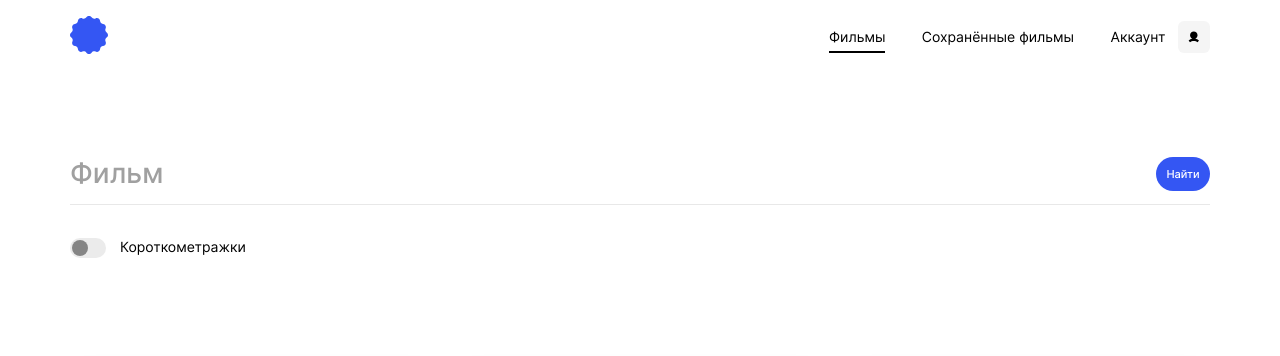
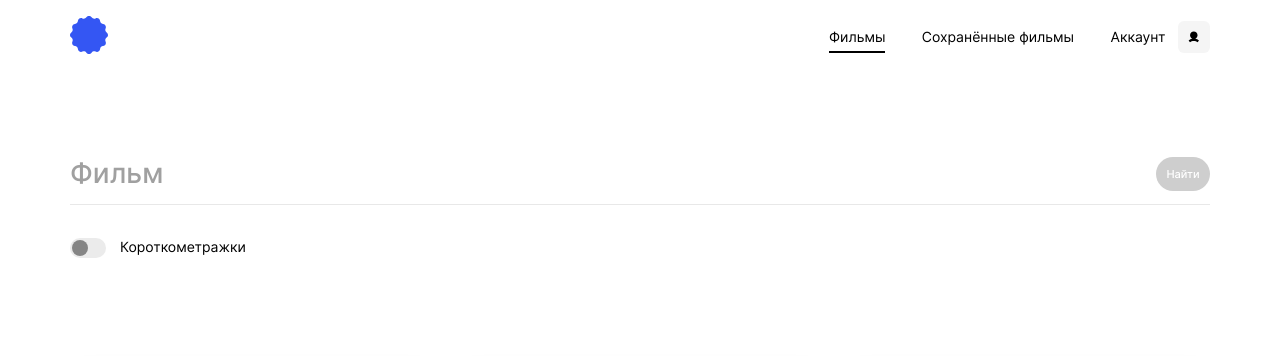
Before and after one commit to Partycoxx/movies-explorer-frontend, a React (Create React App) app: page /movies in a window 1280 px wide. Shown: the top 356 px of the page. Built offline with nearby package versions, Linux system fonts and the light colour scheme.

Commit message:
Added search form validation and margin to bio-container

```diff
--- a/package.json
+++ b/package.json
@@ -17,7 +17,8 @@
     "start": "react-scripts start",
     "build": "react-scripts build",
     "test": "react-scripts test",
-    "eject": "react-scripts eject"
+    "eject": "react-scripts eject",
+    "deploy": "npm run build && scp -r ./build/* locomotive@130.193.52.169:/home/locomotive/frontend"
   },
   "eslintConfig": {
     "extends": [
--- a/src/components/AboutMe/AboutMe.css
+++ b/src/components/AboutMe/AboutMe.css
@@ -26,7 +26,7 @@
   flex-direction: column;
   max-width: 600px;
   align-items: flex-start;
-  margin: 0 0 30px 0;
+  margin: 0 30px 30px 0;
 }
 
 .about-me__heading {
--- a/src/components/Button/Button.css
+++ b/src/components/Button/Button.css
@@ -14,3 +14,7 @@
 .button_transparent {
   background-color: transparent;
 }
+
+.button:disabled {
+  background-color: #cecece;
+}
--- a/src/components/Button/Button.js
+++ b/src/components/Button/Button.js
@@ -2,13 +2,20 @@ import classNames from "classnames";
 import React from "react";
 import "./Button.css";
 
-export default function Button({ className, onClick, text, type }) {
+export default function Button({
+  className,
+  onClick,
+  text,
+  type,
+  disabled = false,
+}) {
   return (
     <button
       onClick={onClick}
       className={classNames(className, "button", "on-hover", {
         [`button_${type}`]: type,
       })}
+      disabled={disabled}
     >
       {text}
     </button>
--- a/src/components/Search/Search.js
+++ b/src/components/Search/Search.js
@@ -1,19 +1,56 @@
-import React from "react";
+import React, { useState } from "react";
 import Button from "../Button/Button";
 import Slider from "../Slider/Slider";
 import "./Search.css";
 
-export default function Search() {
+export default function Search({ onFormSubmit }) {
+  const [searchData, setSearchData] = useState({
+    movie: "",
+    hasShortFilms: false,
+  });
+
+  const handleFormSubmit = (e) => {
+    e.preventDefault();
+    onFormSubmit(searchData);
+  };
+
+  const handleSLiderChange = (e) => {
+    setSearchData((searchData) => ({
+      ...searchData,
+      hasShortFilms: e.target.checked,
+    }));
+  };
+
+  const handleInputChange = (e) => {
+    setSearchData((searchData) => ({
+      ...searchData,
+      [e.target.name]: e.target.value,
+    }));
+  };
+
+  const isInputEmpty = () => (searchData.movie.length === 0 ? true : false);
+
   return (
-    <div className="search">
-      <input className="search__input" placeholder="Фильм" />
+    <form className="search" onSubmit={handleFormSubmit}>
+      <input
+        className="search__input"
+        placeholder="Фильм"
+        name="movie"
+        value={searchData.movie}
+        onChange={handleInputChange}
+        required={true}
+      />
       <Button
         className="search__button"
-        onClick={() => {}}
+        onClick={handleFormSubmit}
         text="Найти"
         type="primary"
+        disabled={isInputEmpty()}
       />
-      <Slider />
-    </div>
+      <Slider
+        value={searchData.hasShortFilms}
+        clickHandler={handleSLiderChange}
+      />
+    </form>
   );
 }
--- a/src/components/Slider/Slider.js
+++ b/src/components/Slider/Slider.js
@@ -5,7 +5,13 @@ export default function Slider({ value, clickHandler }) {
   return (
     <>
       <div className="slider">
-        <input id="slider-input" className="slider__input" type="checkbox" />
+        <input
+          id="slider-input"
+          className="slider__input"
+          type="checkbox"
+          checked={value}
+          onChange={clickHandler}
+        />
         <label className="slider__toggle-item" htmlFor="slider-input"></label>
         <span className="slider__text">Короткометражки</span>
       </div>
--- a/src/containers/App/App.js
+++ b/src/containers/App/App.js
@@ -62,12 +62,22 @@ function App() {
     });
   };
 
+  const onSearchFormSubmit = (data) => {
+    console.log("Submitted:", data);
+  };
+
   return (
     <Layout>
       <Switch>
         <Route exact path="/signin" component={Login} />
         <Route exact path="/signup" component={Register} />
-        <Route exact path="/movies" component={Movies} />
+        <Route
+          exact
+          path="/movies"
+          render={(props) => (
+            <Movies {...props} onFormSubmit={onSearchFormSubmit} />
+          )}
+        />
         <Route exact path="/saved-movies" component={SavedMovies} />
         <Route
           exact
--- a/src/containers/Movies/Movies.js
+++ b/src/containers/Movies/Movies.js
@@ -6,12 +6,12 @@ import Footer from "../../components/Footer/Footer";
 import MoviesList from "../../components/MoviesList/MoviesList";
 import { movies } from "../../utils/mockMoviesData";
 
-export default function Movies() {
+export default function Movies({ onFormSubmit }) {
   return (
     <>
       <Header type="application" hasNavigation={true} />
       <ContentBlock type="movies">
-        <Search />
+        <Search onFormSubmit={onFormSubmit} />
         <MoviesList type={"movies"} movies={movies} />
       </ContentBlock>
       <Footer />
```
Also changed, not shown: 1 other file (tests, documents, lock files or other folders).
